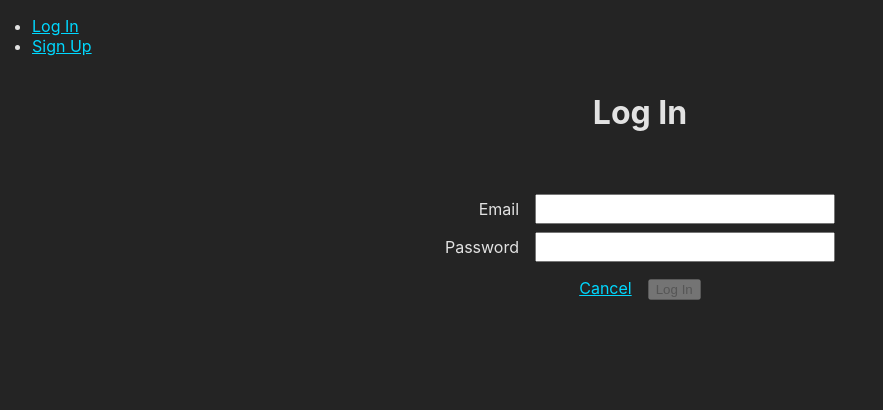
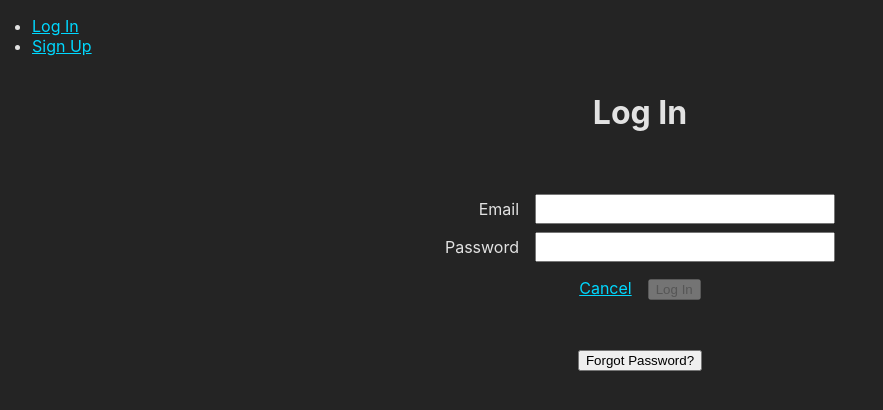
Before and after one commit to ManliestBen/traversio-front, a React (Vite) app: page /auth/login in a window 1280 px wide. Shown: the top 410 px of the page, without its empty margins (0-883 px from the left). Built offline with nearby package versions, Linux system fonts and the light colour scheme; no server answers.

Commit message:
build UI for resetting password

```diff
--- a/src/pages/Login/Login.jsx
+++ b/src/pages/Login/Login.jsx
@@ -16,6 +16,7 @@ const LoginPage = ({ handleAuthEvt }) => {
     email: '',
     password: '',
   })
+  const [showReset, setShowReset] = useState(false)
 
   const handleChange = evt => {
     setMessage('')
@@ -43,10 +44,16 @@ const LoginPage = ({ handleAuthEvt }) => {
     return !(email && password)
   }
 
+  const handleToggleResetForm = () => {
+    setShowReset(!showReset)
+  }
+
   return (
     <main className={styles.container}>
       <h1>Log In</h1>
       <p className={styles.message}>{message}</p>
+      {!showReset &&
+        <>
           <form autoComplete="off" onSubmit={handleSubmit} className={styles.form}>
             <label className={styles.label}>
               Email
@@ -73,6 +80,27 @@ const LoginPage = ({ handleAuthEvt }) => {
               </button>
             </div>
           </form>
+          <button onClick={handleToggleResetForm}>Forgot Password?</button>
+        </>
+      }
+      {showReset &&
+        <>
+          <form autoComplete='off' className={styles.form}>
+            <label className={styles.label}>
+                Email
+                <input
+                  type="text"
+                  value={email}
+                  name="email"
+                  onChange={handleChange}
+                />
+            </label>
+            <button type="submit">Reset Password</button>
+          </form>
+          <button onClick={handleToggleResetForm}>Cancel</button>
+        </>
+
+      }
     </main>
   )
 }
```
Lines whose indentation alone changed are shown as unchanged.
